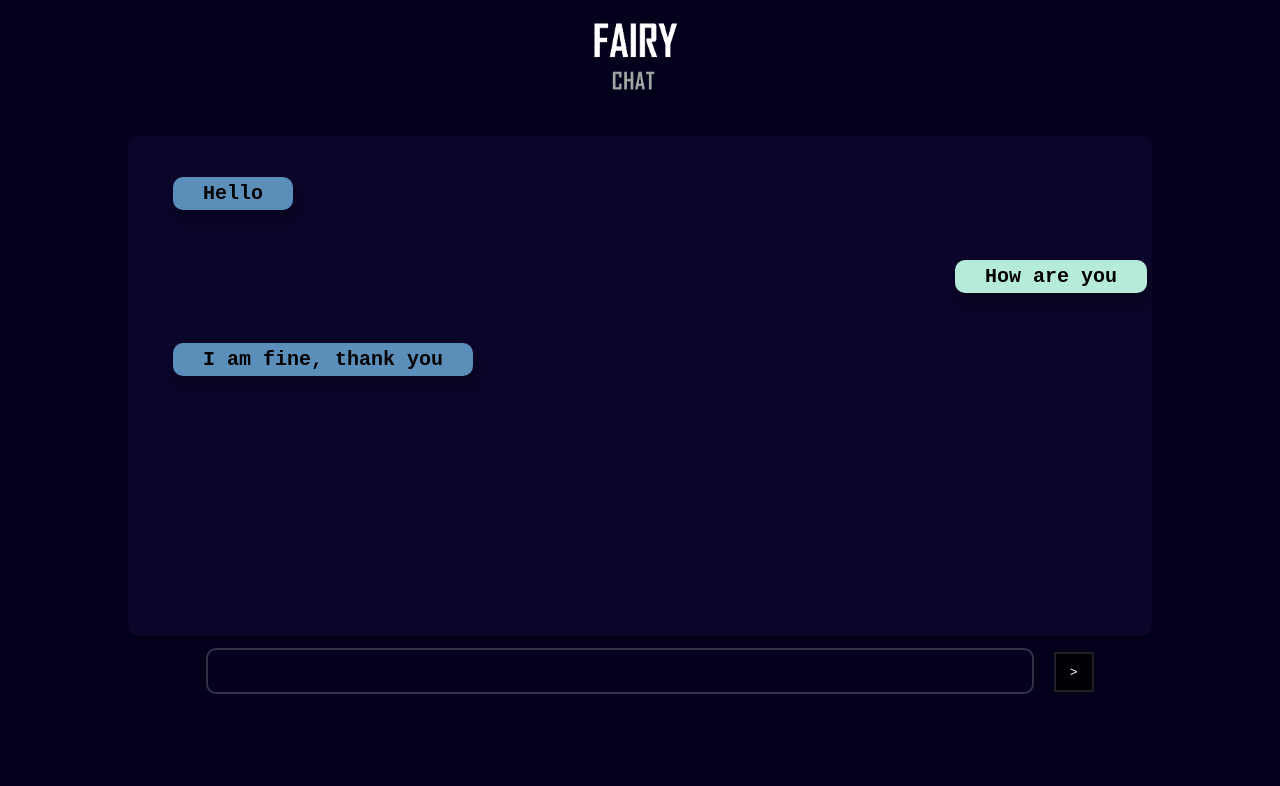
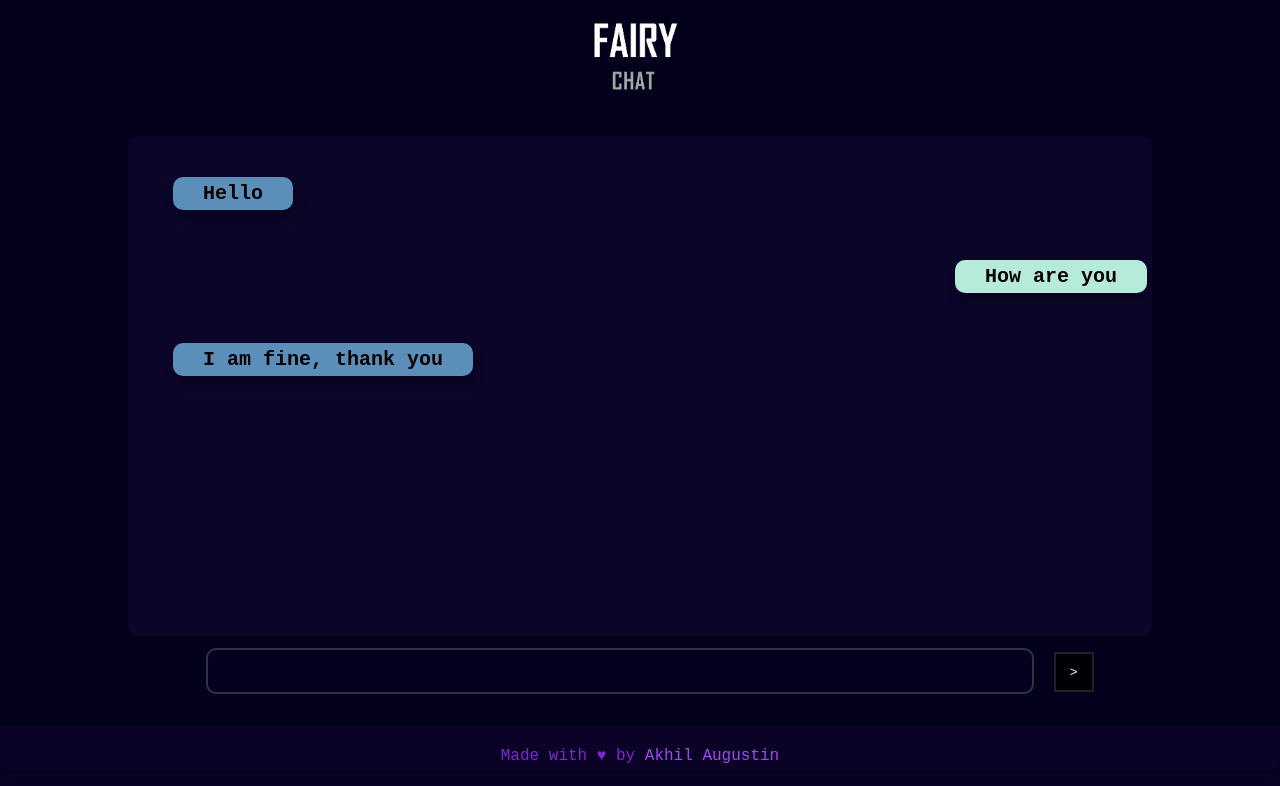
Before and after one commit to akhiljw46/fairy-chat-frontend, a React (Create React App) app: page / in a window 1280 px wide. Shown: the part 193-979 px from the top of the page. Before the commit the page ends 889 px from the top, so only its background shows below. Built offline with nearby package versions, Linux system fonts and the light colour scheme.

Commit message:
Created footer component

```diff
--- a/src/App.js
+++ b/src/App.js
@@ -3,6 +3,7 @@ import InputContainer from './components/input/InputContainer';
 import Header from './components/layout/Header';
 
 import classes from './App.module.css';
+import Footer from './components/layout/Footer';
 
 function App() {
   return (
@@ -10,6 +11,7 @@ function App() {
       <Header />
       <ChatContainer />
       <InputContainer />
+      <Footer />
     </div>
   );
 }
--- /dev/null
+++ b/src/components/layout/Footer.js
@@ -0,0 +1,21 @@
+import classes from './Footer.module.css';
+
+const Footer = () => {
+  return (
+    <footer className={classes.footer}>
+      <p className={classes.text}>
+        Made with &#9829; by{' '}
+        <a
+          className={classes.link}
+          href="https://linktr.ee/akhilaugustin"
+          target="_blank"
+          rel="noreferrer"
+        >
+          Akhil Augustin
+        </a>
+      </p>
+    </footer>
+  );
+};
+
+export default Footer;
--- /dev/null
+++ b/src/components/layout/Footer.module.css
@@ -0,0 +1,17 @@
+.footer {
+  display: inline-block;
+  width: 100%;
+  background-color: rgba(137, 43, 226, 0.059);
+  border: 30px;
+  margin-top: 30px;
+  margin-bottom: 0;
+}
+.text {
+  font-family: 'Courier New', Courier, monospace;
+  color: rgba(137, 43, 226, 0.909);
+}
+
+.link {
+  text-decoration: none;
+  color: rgb(158, 75, 236);
+}
```
